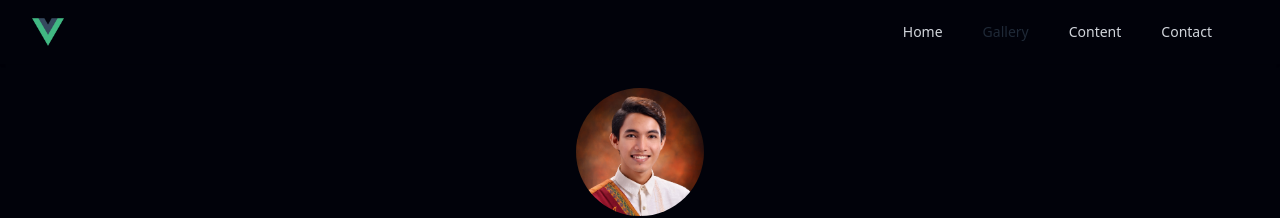
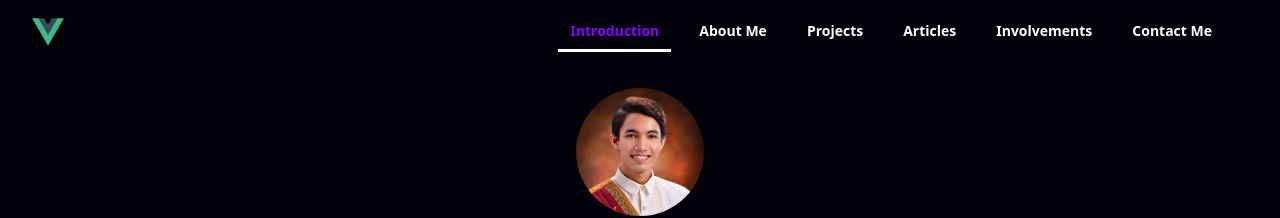
Before and after one commit to pama-arniel/portfolio, a Vue app: page / in a window 1280 px wide. Shown: the top 218 px of the page. Built offline with nearby package versions, Linux system fonts and the light colour scheme.

Commit message:
Change designs to nav bar

```diff
--- a/src/components/Nav.vue
+++ b/src/components/Nav.vue
@@ -8,17 +8,13 @@
                     </a>
                     <div class="hidden md:block">
                         <div class="ml-10 flex items-baseline space-x-4">
-                            <a class="text-gray-300  hover:text-gray-800 dark:hover:text-white px-3 py-2 rounded-md text-sm font-medium" href="/#">
-                                Home
-                            </a>
-                            <a class="text-gray-800 dark:text-white  hover:text-gray-800 dark:hover:text-white px-3 py-2 rounded-md text-sm font-medium" href="/#">
-                                Gallery
-                            </a>
-                            <a class="text-gray-300  hover:text-gray-800 dark:hover:text-white px-3 py-2 rounded-md text-sm font-medium" href="/#">
-                                Content
-                            </a>
-                            <a class="text-gray-300  hover:text-gray-800 dark:hover:text-white px-3 py-2 rounded-md text-sm font-medium" href="/#">
-                                Contact
+                            <a
+                                v-for="label in labels"
+                                :key="label"
+                                :class="getClass(label)"
+                                @click="selectedSection = label;"
+                            >
+                                {{label}}
                             </a>
                         </div>
                     </div>
@@ -39,17 +35,13 @@
         </div>
         <div class="md:hidden">
             <div class="px-2 pt-2 pb-3 space-y-1 sm:px-3">
-                <a class="text-gray-300 hover:text-gray-800 dark:hover:text-white block px-3 py-2 rounded-md text-base font-medium" href="/#">
-                    Home
-                </a>
-                <a class="text-gray-800 dark:text-white block px-3 py-2 rounded-md text-base font-medium" href="/#">
-                    Gallery
-                </a>
-                <a class="text-gray-300 hover:text-gray-800 dark:hover:text-white block px-3 py-2 rounded-md text-base font-medium" href="/#">
-                    Content
-                </a>
-                <a class="text-gray-300 hover:text-gray-800 dark:hover:text-white block px-3 py-2 rounded-md text-base font-medium" href="/#">
-                    Contact
+                <a
+                    v-for="label in labels"
+                    :key="label"
+                    :class="getClass(label)"
+                    @click="selectedSection = label;"
+                >
+                    {{label}}
                 </a>
             </div>
         </div>
@@ -58,6 +50,41 @@
 
 <script>
 export default {
-  name: 'Nav'
+  name: 'Nav',
+  data() {
+    return {
+        labels: [
+            'Introduction',
+            'About Me',
+            'Projects',
+            'Articles',
+            'Involvements',
+            'Contact Me'
+        ],
+        selectedSection: 'Introduction'
+    };
+  },
+  methods: {
+      getClass(label){
+          let defaultClass = 'block px-3 py-2 text-sm font-bold text-white nav-label';
+          if(label == this.selectedSection){
+              return defaultClass + ' selectedSection';
+          }
+          return defaultClass;
+      }
+  }
 }
 </script>
+
+<style scoped>
+.nav-label:hover {
+    color: #8A00FF;
+    text-shadow: 1px 3px 12px #8a00ff42;
+}
+
+a.selectedSection {
+    color: #8A00FF;
+    text-decoration: none;
+    border-bottom: #fff 3px solid;
+}
+</style>
```
